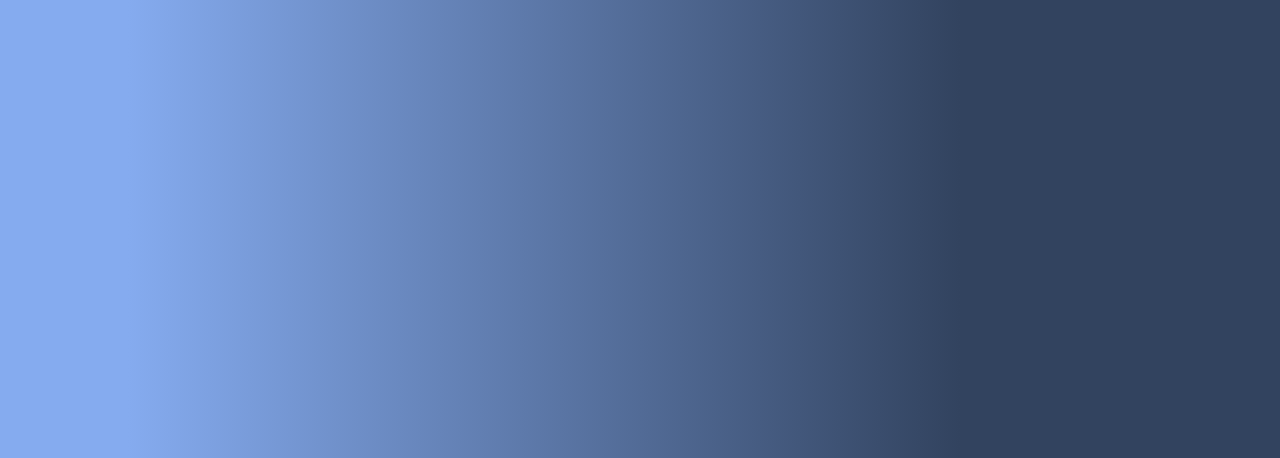
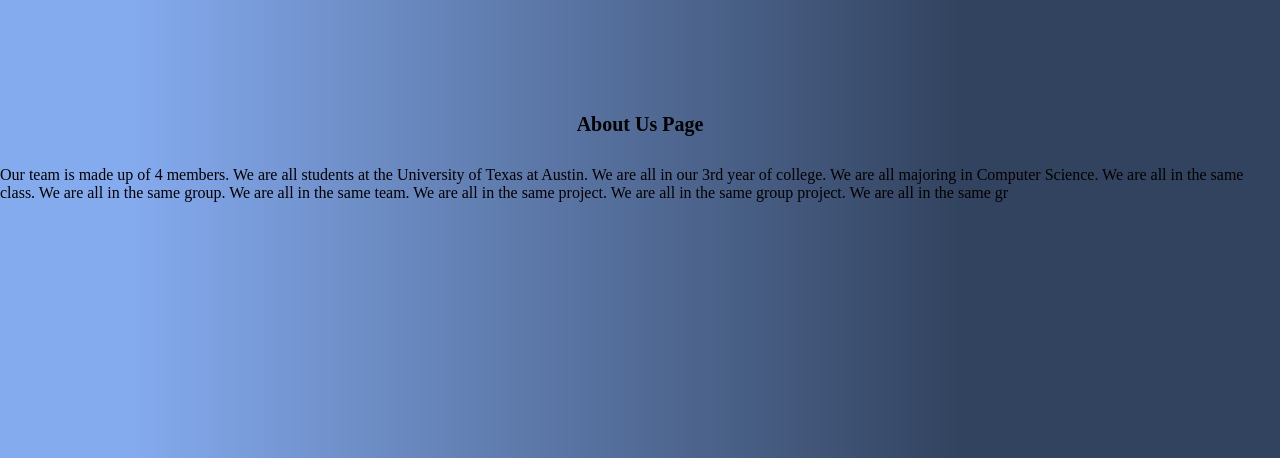
Before and after one commit to games4life71/DeAd-Web-Project, a PHP site: page /about.html in a window 1280 px wide. Shown: the part 126-584 px from the top of the page. Run offline with PHP 8.4, Linux system fonts and the light colour scheme.

Commit message:
Applied template for About Us page fixed some bugs

```diff
--- a/src/About/about.css
+++ b/src/About/about.css
@@ -12,8 +12,27 @@ body {
     background:  linear-gradient(to right, var(--lightblue) 10%, var(--darkblue) 75%);
     margin: 0;
     padding: 0;
+
 }
 
 body::-webkit-scrollbar{
     display: none;
 }
+
+.about-section
+{
+    display: flex;
+    flex-direction: column;
+    align-items: center;
+    justify-content: center;
+    width: 100%;
+    isvisble: true;
+    margin-top: 100px;
+
+}
+
+#about_title
+{
+    font-size: 20px;
+
+}
--- a/src/About/about.html
+++ b/src/About/about.html
@@ -4,10 +4,11 @@
     <meta charset="UTF-8">
   <meta name="viewport" content="width=device-width, initial-scale=1.0">
     <title>About Us</title>
-  <link rel = "stylesheet" href="../NavBar/navstyle.css">
+  <link rel = "stylesheet" href = "../NavBar/navstyle.css">
   <link rel = "stylesheet" href = "about.css">
 </head>
 <body>
+
 
 <header class="header">
   <img src="" class="logo" alt="logo">
@@ -23,5 +24,15 @@
 </header>
 
 
+<div class="about-section">
+  <h1 id ="about_title">About Us Page</h1>
+  <div class ="about_text">
+    <p>Our team is made up of 4 members. We are all students at the University of Texas at Austin. We are all in our 3rd year of college. We are all majoring in Computer Science. We are all in the same class. We are all in the same group. We are all in the same team. We are all in the same project. We are all in the same group project. We are all in the same gr</p>
+  </div>
+
+</div>
+
+
+
 </body>
 </html>
--- a/src/Contact/contact.html
+++ b/src/Contact/contact.html
@@ -15,13 +15,13 @@
     <input class="menu-btn" type="checkbox" id="menu-btn" />
     <label class="menu-icon" for="menu-btn"><span class="navicon"></span></label>
     <ul class="menu">
-        <li><a href="../NavBar/navbar.html">Home</a></li>
+        <li><a href="../HomePage/navbar.html">Home</a></li>
         <li><a href="../Login_Module/login.html">Login</a></li>
-        <li><a href="../FAQ/faq.html">FAQ</a></li>
+        <li><a href="../About/about.html">About Us</a></li>
         <li><a href="../Contact/contact.html">Contact</a></li>
+        <li><a href="../FAQ/faq.html">FAQ</a> </li>
     </ul>
 </header>
-
 <div class="contact_text">
     <h1 id="big_text">CONTACT US </h1>
 
--- a/src/NavBar/navbar.html
+++ b/src/NavBar/navbar.html
@@ -13,10 +13,11 @@
     <input class="menu-btn" type="checkbox" id="menu-btn" />
     <label class="menu-icon" for="menu-btn"><span class="navicon"></span></label>
     <ul class="menu">
-        <li><a href="navbar.html">Home</a></li>
+        <li><a href="../HomePage/navbar.html">Home</a></li>
         <li><a href="../Login_Module/login.html">Login</a></li>
-        <li><a href="../FAQ/faq.html">FAQ</a></li>
+        <li><a href="../About/about.html">About Us</a></li>
         <li><a href="../Contact/contact.html">Contact</a></li>
+        <li><a href="../FAQ/faq.html">FAQ</a> </li>
     </ul>
 </header>
 </body>
```
Also changed, not shown: src/HomePage/navbar.html (+12 -18 lines).
